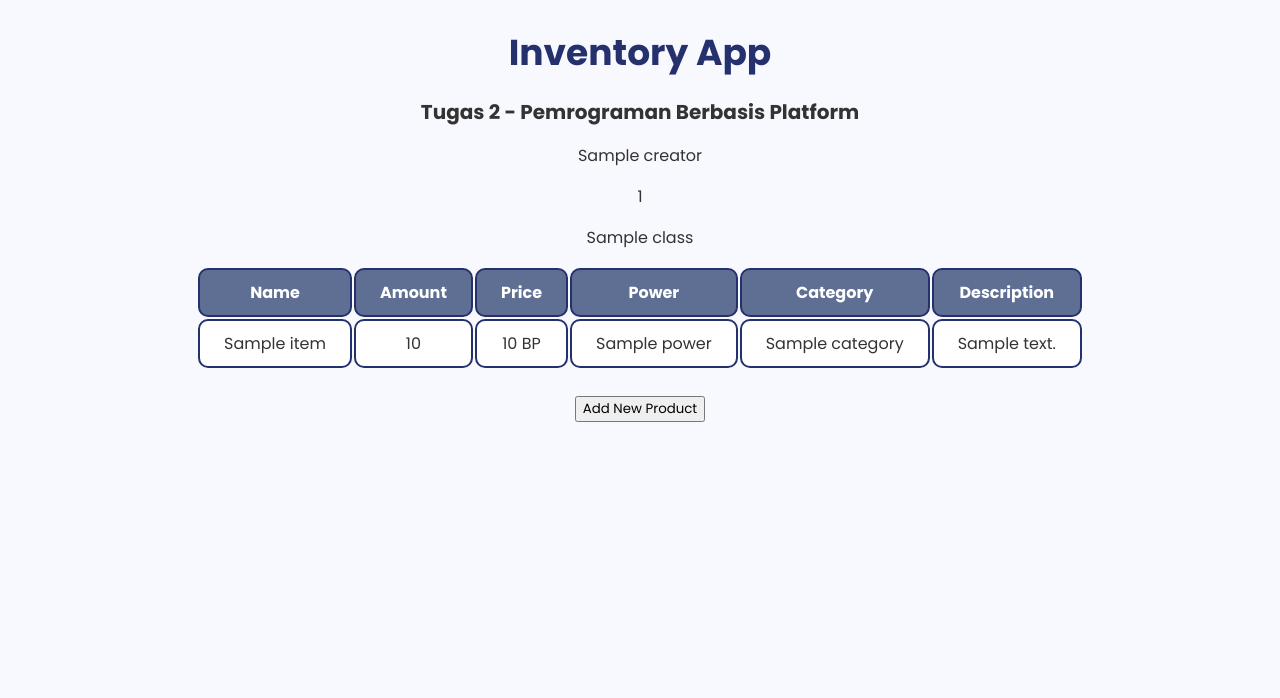
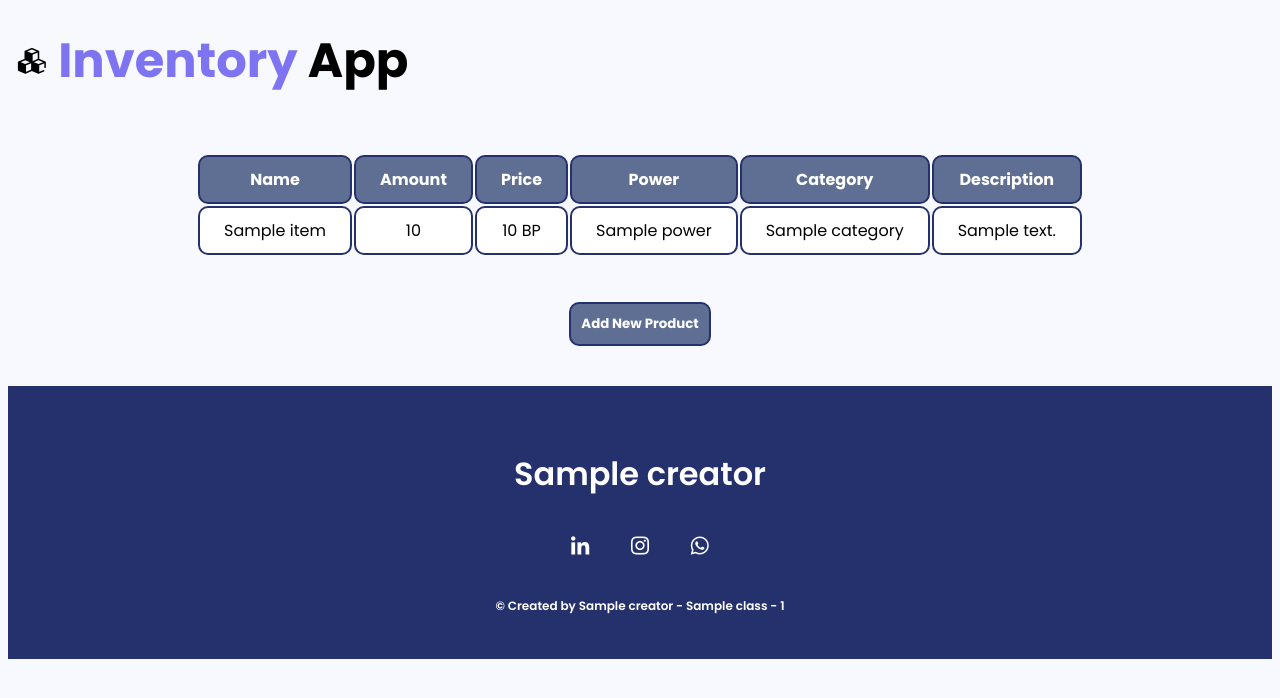
Before and after one commit to hilaldfzn/inventory-app, a Django app: template main/templates/main.html in a window 1280 px wide. Shown: the top 698 px of the page. Run offline with Django 4.2, Linux system fonts and the light colour scheme; the template is opened without the code that fills it: most values are stand-ins (such as "Sample title", 1, 10 or a date in 2020); lists and menus that the app fills with data are empty.

Commit message:
modified: main.html

```diff
--- a/inventory_app/settings.py
+++ b/inventory_app/settings.py
@@ -133,8 +133,6 @@ USE_TZ = True
 
 STATIC_URL = 'static/'
 
-STATIC_URL = 'static/'
-
 STATIC_ROOT = os.path.join(BASE_DIR, 'static')
 
 # Default primary key field type
--- a/main/admin.py
+++ b/main/admin.py
@@ -2,4 +2,8 @@ from django.contrib import admin
 from main.models import InventoryItem
 
 # Register your models here.
-admin.site.register(InventoryItem)
+@admin.register(InventoryItem)
+
+class InventoryItem(admin.ModelAdmin):
+    list_display = ('name', 'amount', 'description', 'price', 'power', 'category')
+    list_filter = ('description'),
--- a/main/templates/main.html
+++ b/main/templates/main.html
@@ -12,9 +12,9 @@
       <link rel="preconnect" href="https://fonts.googleapis.com">
       <link rel="preconnect" href="https://fonts.gstatic.com" crossorigin>
       <link href="https://fonts.googleapis.com/css2?family=Poppins:ital,wght@0,100;0,200;0,300;0,400;0,500;0,600;0,700;0,800;0,900;1,100;1,200;1,300;1,400;1,500;1,600;1,700;1,800;1,900&display=swap" rel="stylesheet">
-
+      <link href='https://cdn.jsdelivr.net/npm/boxicons@2.0.5/css/boxicons.min.css' rel='stylesheet'>
       <style>
-        * {
+         * {
           font-family: 'Poppins', sans-serif;
           cursor: pointer;
         }
@@ -25,27 +25,33 @@
           text-align: center;
         }
 
-        h2, .profil, th, td {
-          color: #333;
+        .header {
+          display: flex;
+          justify-content: space-between;
+          align-items: flex-start;
         }
 
-        h1 {
-          font-size: 36px;
-          color: #25316D;
-          margin-bottom: 10px;
+        .hero-name {
+          font-size: 3rem;
+          font-weight: 700;
+          color: #7e74f1;
+          margin: 0rem 1rem 1rem 0.5rem;
+          text-align: left;
         }
 
-        h2 {
-          font-size: 20px;
+        .hero-name span {
+          color: black;
         }
 
-        .profil {
-          font-size: 16px;
+        .nav__logo-img {
+          width: 2rem;
+          font-size: 3rem;
         }
 
         .container-tabel {
-          display:flex;
-          justify-content:center;
+          display: flex;
+          justify-content: center;
+          margin-top: 40px;
         }
 
         .judul-tabel th {
@@ -70,16 +76,53 @@
         tr:nth-child(odd) {
           background-color: white;
         }
+
+        .add-to-cart {
+          background-color: #5F6F94;
+          color: white;
+          font-weight: bold;
+          border: 2px solid #25316D;
+          border-radius: 10px;
+          cursor: pointer;
+          margin-top: 20px;
+          padding: 10px 10px;
+        }
+
+        .footer {
+          background-color: #25316D;
+          color: #fff;
+          text-align: center;
+          font-weight: 600;
+          padding: 2rem 0;
+          margin-top: 40px;
+        }
+
+        .footer__title {
+          font-size: 2rem;
+          margin-bottom: 2rem;
+        }
+
+        .footer__social {
+          margin-bottom: 2rem;
+        }
+
+        .footer__icon {
+          font-size: 1.5rem;
+          color: #fff;
+          margin: 0 1rem;
+        }
+
+        .footer__copy {
+          font-size: .75rem;
+        }
       </style>
   </head>
   <body>
-    <h1>Inventory App</h1>
-    <h2>Tugas 2 - Pemrograman Berbasis Platform</h3>
-
-    <div class="profil">
-      <p>{{ creator }}</p>
-      <p>{{ id }}</p>
-      <p>{{ class }}</p>
+    <div class="header">
+      <h1 class="hero-name">
+        <img src="../../image/logo.png" alt="" class="nav__logo-img">
+        Inventory <span>App</span>
+      </h1>
     </div>
 
     <div class="container-tabel">
@@ -102,7 +145,6 @@
               <th>{{ item.power }}</th>
               <th>{{ item.category }}</th>
               <th>{{ item.description }}</th>
-          </tr>
         {% endfor %}
       </table>
     </div>
@@ -110,10 +152,20 @@
     <br />
 
     <a href="{% url 'main:create_product' %}">
-        <button>
-            Add New Product
-        </button>
+      <button class="add-to-cart">
+          Add New Product
+      </button>
     </a>
+
+    <footer class="footer">
+      <p class="footer__title">{{ creator }}</p>
+      <div class="footer__social">
+          <a href="#" class="footer__icon"><i class='bx bxl-linkedin' ></i></a>
+          <a href="#" class="footer__icon"><i class='bx bxl-instagram' ></i></a>
+          <a href="#" class="footer__icon"><i class='bx bxl-whatsapp' ></i></a>
+      </div>
+      <p class="footer__copy">&#169; Created by {{ creator }} - {{ class }} - {{ id }}</p>
+    </footer>
   </body>
 </html>
 
```
Also changed, not shown: README.md, image/logo.png (added).
